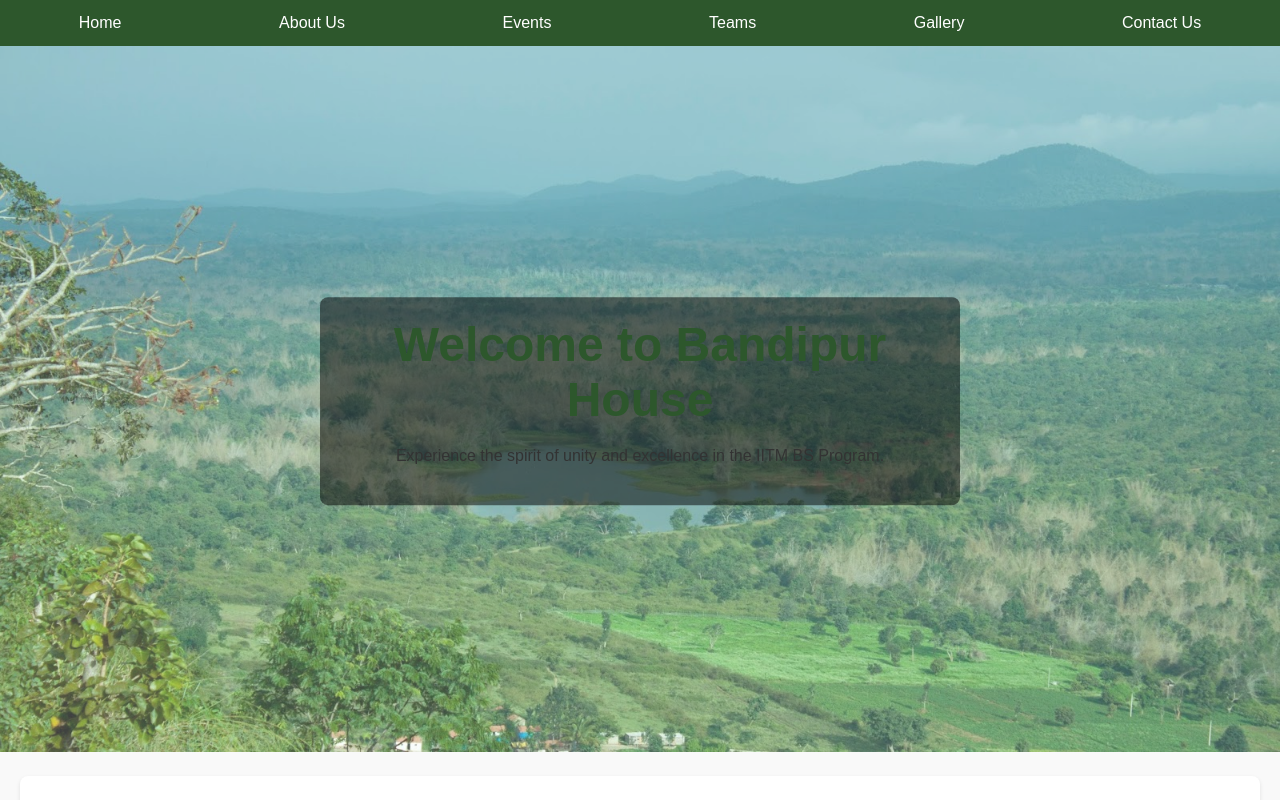
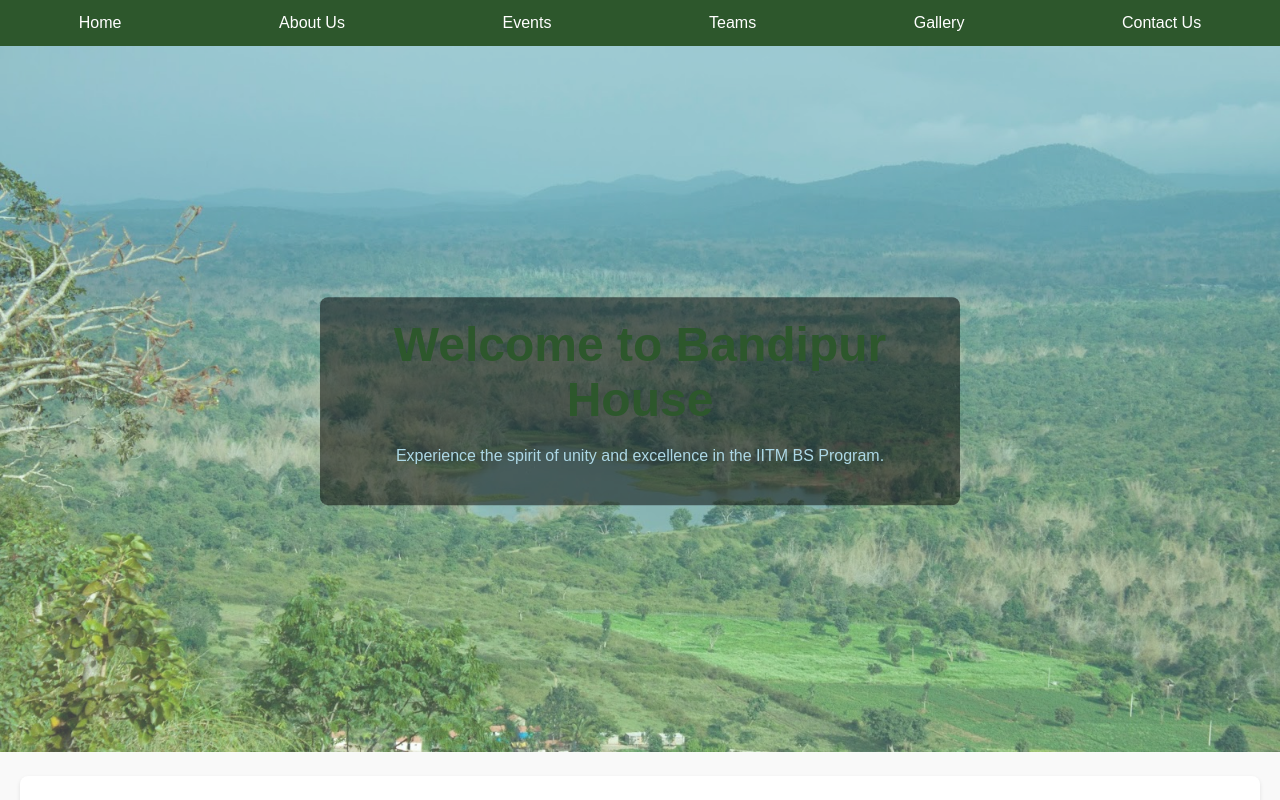
Before and after one commit to mohanbhimaneni/bandipur, a plain HTML site: page index.html in a window 1280 px wide. Shown: the top 800 px of the page. Drawn offline with Linux system fonts and the light colour scheme.

Commit message:
Update style.css

```diff
--- a/style.css
+++ b/style.css
@@ -64,13 +64,19 @@
     left: 50%;
     transform: translate(-50%, -50%);
     background-color: rgba(0, 0, 0, 0.5);
+    color:lightblue;
     padding: 20px;
     border-radius: 8px;
 }
 
 .hero-text h1 {
     font-size: 48px;
+    color:biege;
     margin: 0;
+}
+
+.hero-text p{
+    color:lightblue;
 }
 
 /* About Section */
```
